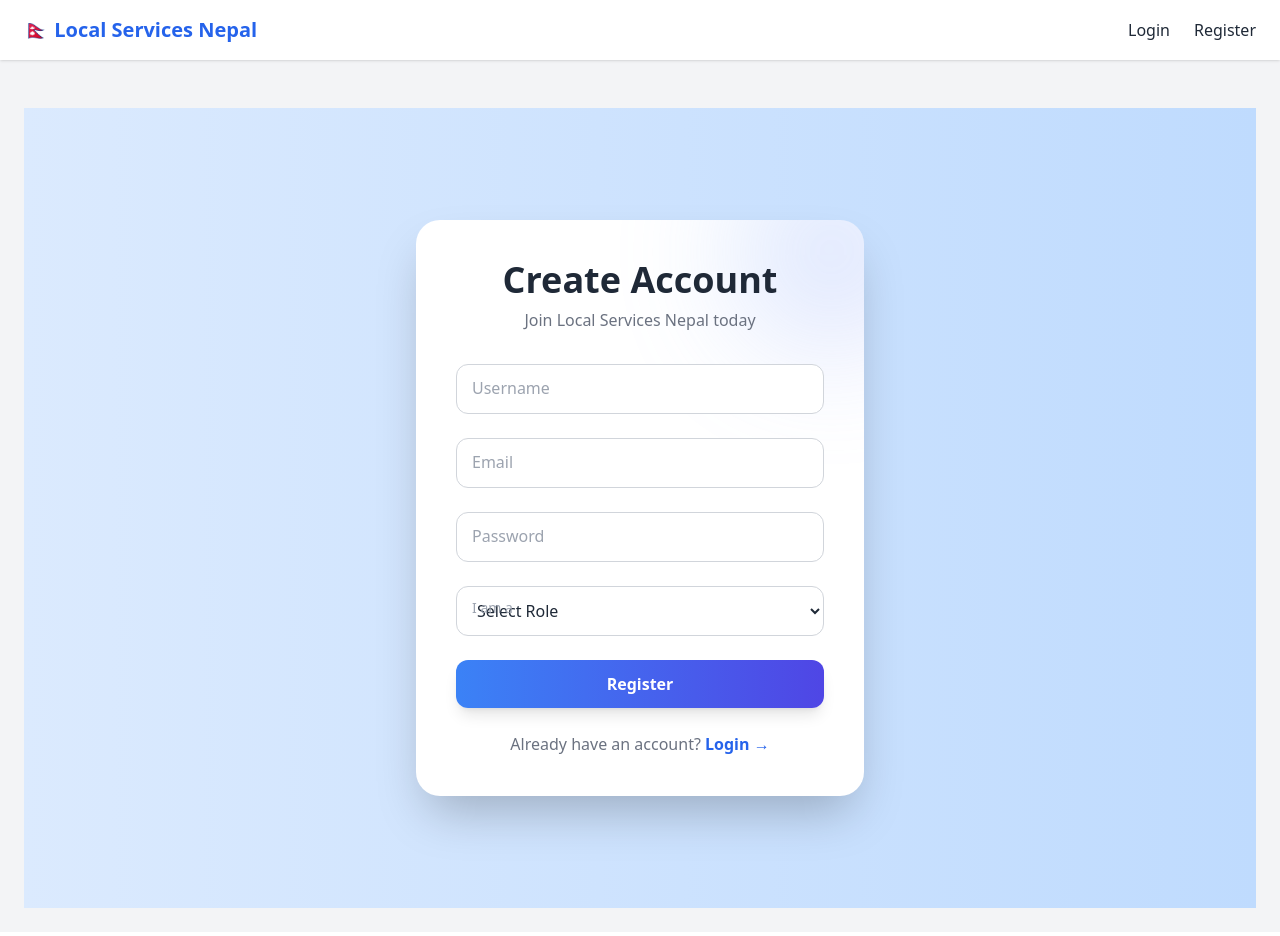
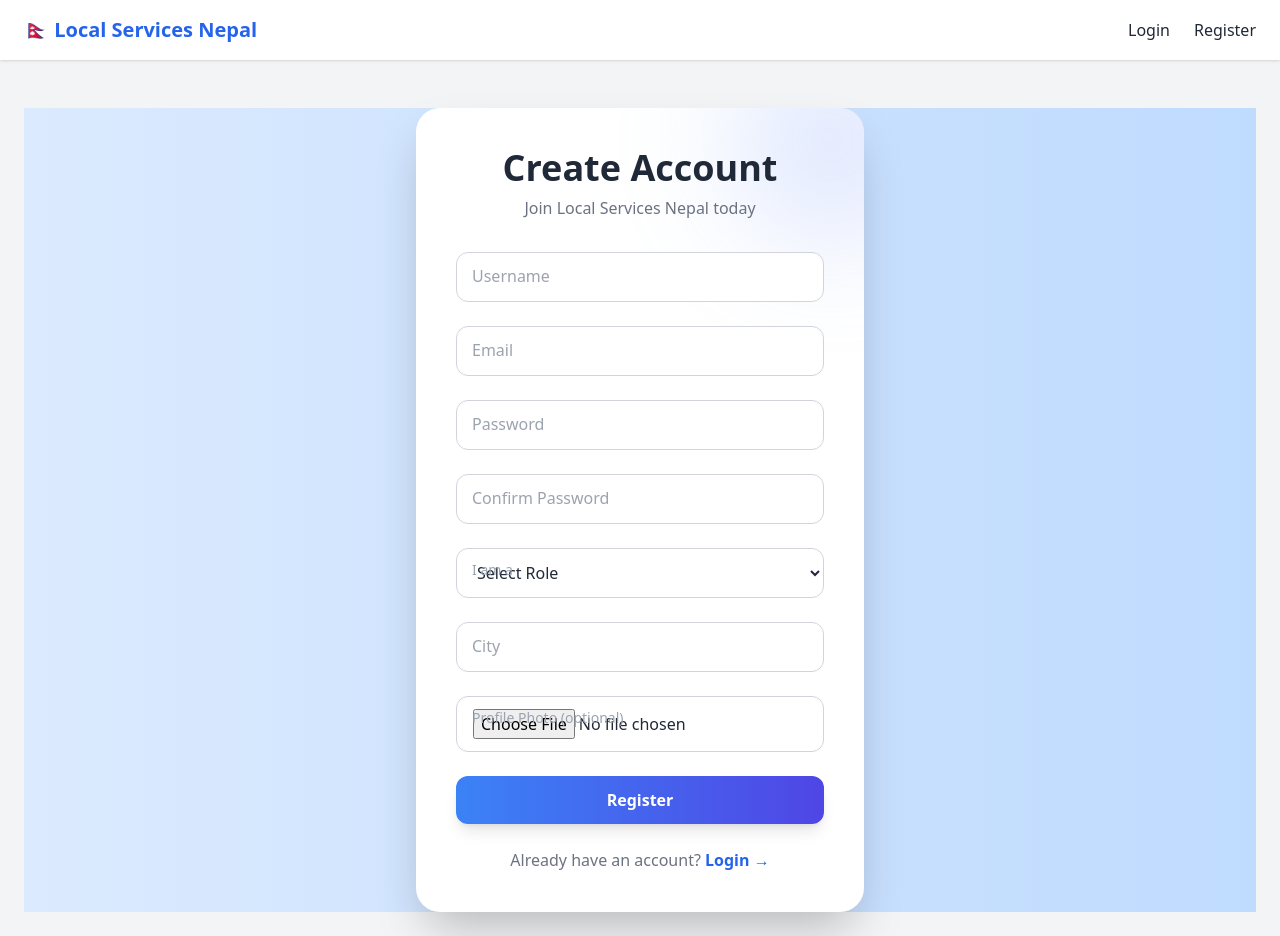
Before and after one commit to dhakalsameer/djagno_local_services, a Django app: page /accounts/register/ in a window 1280 px wide. Before the commit the page ends 908 px from the top, so only its background shows below. Run offline with Django 5.2, Linux system fonts and the light colour scheme; parts of the project's set-up code (start-up, migrations or seed data) failed here and were passed over; some libraries are stand-ins or nearby versions.

Commit message:
update the register logic

```diff
--- a/accounts/forms.py
+++ b/accounts/forms.py
@@ -1,21 +1,31 @@
+# forms.py
 from django import forms
+from django.contrib.auth.forms import UserCreationForm
 from django.contrib.auth.models import User
-from core.models import Profile
+from .models import Profile
 
-class RegisterForm(forms.ModelForm):
-    password = forms.CharField(widget=forms.PasswordInput)
-    role = forms.ChoiceField(choices=Profile.ROLE_CHOICES)
+class RegisterForm(UserCreationForm):
+    email = forms.EmailField(required=True)
+    city = forms.CharField(max_length=50, required=True)
+    profile_photo = forms.ImageField(required=False)
+    role = forms.ChoiceField(choices=Profile.ROLE_CHOICES, required=True)
 
     class Meta:
         model = User
-        fields = ['username', 'email', 'password']
+        fields = ['username', 'email', 'password1', 'password2', 'role', 'city', 'profile_photo']
 
     def save(self, commit=True):
-        user = super().save(commit=False)
-        user.set_password(self.cleaned_data['password'])
-        if commit:
-            user.save()
-            profile = user.profile
-            profile.role = self.cleaned_data['role']
-            profile.save()
+        # Save the User object
+        user = super().save(commit)
+        role = self.cleaned_data['role']
+        city = self.cleaned_data['city']
+        profile_photo = self.cleaned_data.get('profile_photo')
+
+        # Create the Profile object
+        Profile.objects.create(
+            user=user,
+            role=role,
+            city=city,
+            profile_photo=profile_photo
+        )
         return user
--- a/accounts/templates/accounts/register.html
+++ b/accounts/templates/accounts/register.html
@@ -1,112 +1,103 @@
-{% extends "base.html" %} {% block content %}
+{% extends "base.html" %}
+{% block content %}
 
-<div
-  class="flex justify-center items-center min-h-screen bg-gradient-to-r from-blue-100 to-blue-200"
->
-  <div
-    class="relative bg-white shadow-2xl rounded-3xl p-10 w-full max-w-md overflow-hidden"
-  >
+<div class="flex justify-center items-center min-h-screen bg-gradient-to-r from-blue-100 to-blue-200">
+  <div class="relative bg-white shadow-2xl rounded-3xl p-10 w-full max-w-md overflow-hidden">
+
     <!-- Background Accent Circle -->
-    <div
-      class="absolute -top-16 -right-16 w-48 h-48 bg-gradient-to-br from-blue-300 to-indigo-400 rounded-full opacity-30 blur-3xl"
-    ></div>
+    <div class="absolute -top-16 -right-16 w-48 h-48 bg-gradient-to-br from-blue-300 to-indigo-400 rounded-full opacity-30 blur-3xl"></div>
 
-    <h2 class="text-4xl font-bold text-center text-gray-800 mb-2 relative z-10">
-      Create Account
-    </h2>
-    <p class="text-center text-gray-500 mb-8 relative z-10">
-      Join Local Services Nepal today
-    </p>
+    <h2 class="text-4xl font-bold text-center text-gray-800 mb-2 relative z-10">Create Account</h2>
+    <p class="text-center text-gray-500 mb-8 relative z-10">Join Local Services Nepal today</p>
 
-    <form method="post" class="space-y-6 relative z-10">
+    <!-- Registration Form -->
+    <form method="post" enctype="multipart/form-data" class="space-y-6 relative z-10">
       {% csrf_token %}
 
-      <!-- Username Field -->
+      <!-- Username -->
       <div class="relative">
-        <input
-          type="text"
-          name="username"
-          id="username"
-          placeholder=" "
-          class="peer w-full border border-gray-300 rounded-xl px-4 py-3 focus:outline-none focus:ring-2 focus:ring-blue-500 focus:border-blue-500 transition duration-200"
-        />
-        <label
-          for="username"
-          class="absolute left-4 top-3 text-gray-400 text-sm transition-all peer-placeholder-shown:top-3 peer-placeholder-shown:text-gray-400 peer-placeholder-shown:text-base peer-focus:top-0 peer-focus:text-blue-500 peer-focus:text-sm"
-        >
+        <input type="text" name="username" id="username" placeholder=" "
+               class="peer w-full border border-gray-300 rounded-xl px-4 py-3 focus:outline-none focus:ring-2 focus:ring-blue-500 focus:border-blue-500 transition duration-200" />
+        <label for="username"
+               class="absolute left-4 top-3 text-gray-400 text-sm transition-all peer-placeholder-shown:top-3 peer-placeholder-shown:text-gray-400 peer-placeholder-shown:text-base peer-focus:top-0 peer-focus:text-blue-500 peer-focus:text-sm">
           Username
         </label>
       </div>
 
-      <!-- Email Field -->
+      <!-- Email -->
       <div class="relative">
-        <input
-          type="email"
-          name="email"
-          id="email"
-          placeholder=" "
-          class="peer w-full border border-gray-300 rounded-xl px-4 py-3 focus:outline-none focus:ring-2 focus:ring-blue-500 focus:border-blue-500 transition duration-200"
-        />
-        <label
-          for="email"
-          class="absolute left-4 top-3 text-gray-400 text-sm transition-all peer-placeholder-shown:top-3 peer-placeholder-shown:text-gray-400 peer-placeholder-shown:text-base peer-focus:top-0 peer-focus:text-blue-500 peer-focus:text-sm"
-        >
+        <input type="email" name="email" id="email" placeholder=" "
+               class="peer w-full border border-gray-300 rounded-xl px-4 py-3 focus:outline-none focus:ring-2 focus:ring-blue-500 focus:border-blue-500 transition duration-200" />
+        <label for="email"
+               class="absolute left-4 top-3 text-gray-400 text-sm transition-all peer-placeholder-shown:top-3 peer-placeholder-shown:text-gray-400 peer-placeholder-shown:text-base peer-focus:top-0 peer-focus:text-blue-500 peer-focus:text-sm">
           Email
         </label>
       </div>
 
-      <!-- Password Field -->
+      <!-- Password -->
       <div class="relative">
-        <input
-          type="password"
-          name="password"
-          id="password"
-          placeholder=" "
-          class="peer w-full border border-gray-300 rounded-xl px-4 py-3 focus:outline-none focus:ring-2 focus:ring-blue-500 focus:border-blue-500 transition duration-200"
-        />
-        <label
-          for="password"
-          class="absolute left-4 top-3 text-gray-400 text-sm transition-all peer-placeholder-shown:top-3 peer-placeholder-shown:text-gray-400 peer-placeholder-shown:text-base peer-focus:top-0 peer-focus:text-blue-500 peer-focus:text-sm"
-        >
+        <input type="password" name="password1" id="password1" placeholder=" "
+               class="peer w-full border border-gray-300 rounded-xl px-4 py-3 focus:outline-none focus:ring-2 focus:ring-blue-500 focus:border-blue-500 transition duration-200" />
+        <label for="password1"
+               class="absolute left-4 top-3 text-gray-400 text-sm transition-all peer-placeholder-shown:top-3 peer-placeholder-shown:text-gray-400 peer-placeholder-shown:text-base peer-focus:top-0 peer-focus:text-blue-500 peer-focus:text-sm">
           Password
         </label>
       </div>
 
-      <!-- Role Field -->
+      <!-- Confirm Password -->
       <div class="relative">
-        <select
-          name="role"
-          id="role"
-          class="peer w-full border border-gray-300 rounded-xl px-4 py-3 bg-white focus:outline-none focus:ring-2 focus:ring-blue-500 focus:border-blue-500 transition duration-200"
-        >
+        <input type="password" name="password2" id="password2" placeholder=" "
+               class="peer w-full border border-gray-300 rounded-xl px-4 py-3 focus:outline-none focus:ring-2 focus:ring-blue-500 focus:border-blue-500 transition duration-200" />
+        <label for="password2"
+               class="absolute left-4 top-3 text-gray-400 text-sm transition-all peer-placeholder-shown:top-3 peer-placeholder-shown:text-gray-400 peer-placeholder-shown:text-base peer-focus:top-0 peer-focus:text-blue-500 peer-focus:text-sm">
+          Confirm Password
+        </label>
+      </div>
+
+      <!-- Role -->
+      <div class="relative">
+        <select name="role" id="role"
+                class="peer w-full border border-gray-300 rounded-xl px-4 py-3 bg-white focus:outline-none focus:ring-2 focus:ring-blue-500 focus:border-blue-500 transition duration-200">
           <option value="" disabled selected>Select Role</option>
-          <option value="client">Client</option>
-          <option value="provider">Provider</option>
+          <option value="customer">Customer</option>
+          <option value="provider">Service Provider</option>
         </select>
-        <label
-          for="role"
-          class="absolute left-4 top-3 text-gray-400 text-sm transition-all peer-placeholder-shown:top-3 peer-placeholder-shown:text-gray-400 peer-placeholder-shown:text-base peer-focus:top-0 peer-focus:text-blue-500 peer-focus:text-sm"
-        >
+        <label for="role"
+               class="absolute left-4 top-3 text-gray-400 text-sm transition-all peer-focus:top-0 peer-focus:text-blue-500 peer-focus:text-sm">
           I am a
         </label>
       </div>
 
-      <!-- Gradient Register Button -->
-      <button
-        type="submit"
-        class="w-full py-3 rounded-xl font-bold text-white bg-gradient-to-r from-blue-500 to-indigo-600 shadow-lg hover:from-blue-600 hover:to-indigo-700 transition-all duration-200"
-      >
+      <!-- City -->
+      <div class="relative">
+        <input type="text" name="city" id="city" placeholder=" "
+               class="peer w-full border border-gray-300 rounded-xl px-4 py-3 focus:outline-none focus:ring-2 focus:ring-blue-500 focus:border-blue-500 transition duration-200" />
+        <label for="city"
+               class="absolute left-4 top-3 text-gray-400 text-sm transition-all peer-placeholder-shown:top-3 peer-placeholder-shown:text-gray-400 peer-placeholder-shown:text-base peer-focus:top-0 peer-focus:text-blue-500 peer-focus:text-sm">
+          City
+        </label>
+      </div>
+
+      <!-- Profile Photo -->
+      <div class="relative">
+        <input type="file" name="profile_photo" id="profile_photo"
+               class="peer w-full border border-gray-300 rounded-xl px-4 py-3 focus:outline-none focus:ring-2 focus:ring-blue-500 focus:border-blue-500 transition duration-200" />
+        <label for="profile_photo"
+               class="absolute left-4 top-3 text-gray-400 text-sm transition-all peer-focus:top-0 peer-focus:text-blue-500 peer-focus:text-sm">
+          Profile Photo (optional)
+        </label>
+      </div>
+
+      <!-- Register Button -->
+      <button type="submit"
+              class="w-full py-3 rounded-xl font-bold text-white bg-gradient-to-r from-blue-500 to-indigo-600 shadow-lg hover:from-blue-600 hover:to-indigo-700 transition-all duration-200">
         Register
       </button>
     </form>
 
     <p class="mt-6 text-center text-gray-500 relative z-10">
       Already have an account?
-      <a
-        href="{% url 'login' %}"
-        class="text-blue-600 font-semibold hover:underline"
-        >Login →</a
-      >
+      <a href="{% url 'login' %}" class="text-blue-600 font-semibold hover:underline">Login →</a>
     </p>
   </div>
 </div>
--- a/accounts/views.py
+++ b/accounts/views.py
@@ -4,13 +4,12 @@ from .forms import RegisterForm
 
 # Create your views here.
 def register_view(request):
-    form = RegisterForm(request.POST or None)
+    form = RegisterForm(request.POST or None, request.FILES or None)  # include request.FILES for image upload
     if form.is_valid():
         user = form.save()
         login(request, user)
         return redirect('home')
     return render(request, 'accounts/register.html', {'form': form})
-
 
 def login_view(request):
     if request.method == 'POST':
```
